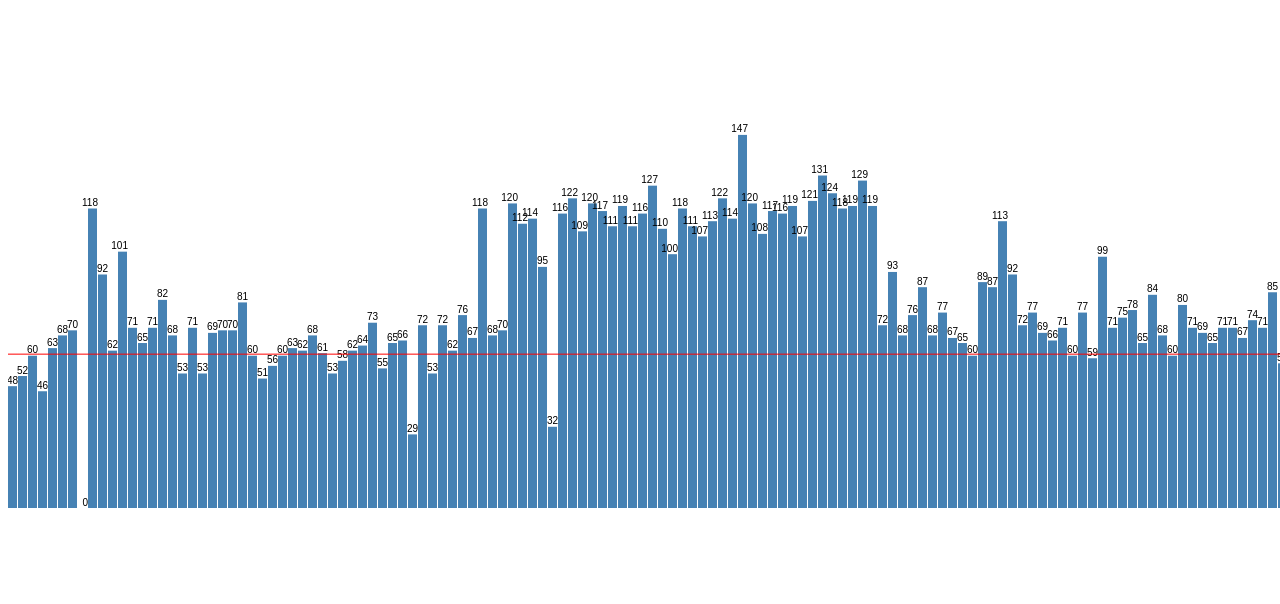
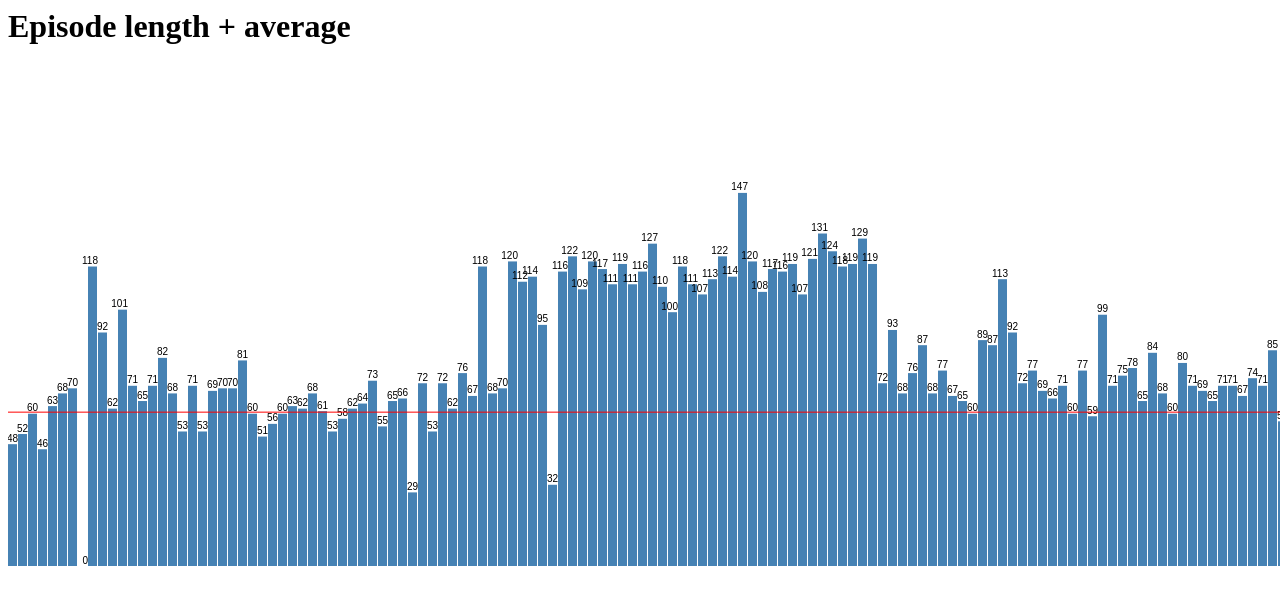
Before and after one commit to pawlos/dnr-relations-visualizer, a plain HTML site: page index.html in a window 1280 px wide. Shown: the top 604 px of the page. Drawn offline with nearby package versions, Linux system fonts and the light colour scheme.

Commit message:
Title added

```diff
--- a/index.html
+++ b/index.html
@@ -17,6 +17,7 @@
         </style>
     </head>
     <body>
+	<h1>Episode length + average</h1>
         <svg class="chart"></svg>
         <script>
 var width = 1014*10,
```
